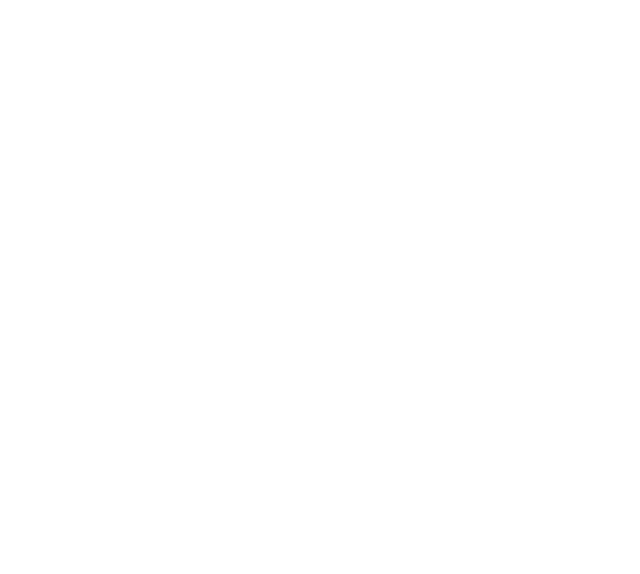
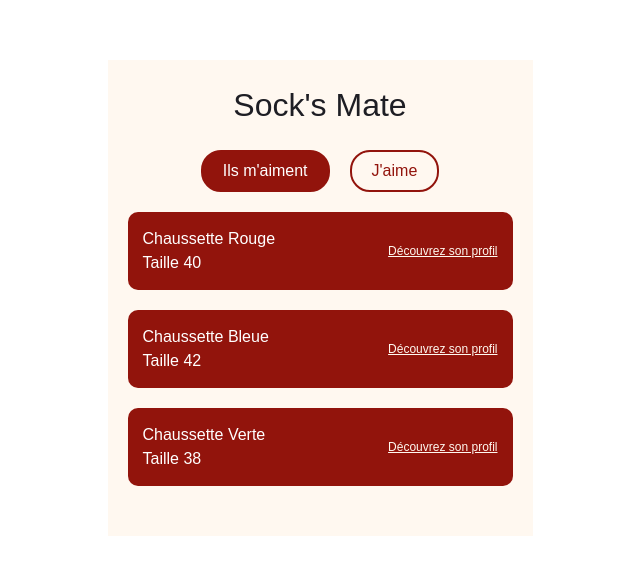
Before and after one commit to TomMbn/Socks_Mate_Front, a React (Vite) app: page /like in a window 1280 px wide. Shown: the part 102-676 px from the top of the page, without its empty margins (320-960 px from the left). Built offline with nearby package versions, Linux system fonts and the light colour scheme; a web font is replaced by a local one.

Commit message:
Like/Card : Modif page Like et SockCard

```diff
--- a/src/App.tsx
+++ b/src/App.tsx
@@ -6,6 +6,7 @@
 import Register from './pages/Register';
 import Message from './pages/Message';
 import Like from './pages/Like';
+import SockLikeCard from './components/SockLikeCard';
 
 function App() {
   return (
@@ -18,6 +19,7 @@
         <Route path='/profile' element={<Profile />}/>
         <Route path='/message' element={<Message />}/>
         <Route path='/like' element={<Like />}/>
+        <Route path="/sock/:id" element={<SockLikeCard />} />
       </Routes>
     </Router>
   )
--- a/src/components/SockCard.tsx
+++ b/src/components/SockCard.tsx
@@ -17,8 +17,10 @@
         <span>{sockSize}</span>
       </div>
       <p className="description">{description}</p>
-      <span className="heart-icon">❤️</span>
-      <button className="message-button">Message</button>
+      <div className="footerCard">
+        <span className="heart-icon">❤️</span>
+        <button className="message-button">Message</button>
+      </div>
     </div>
   );
 };
--- /dev/null
+++ b/src/components/SockLikeCard.tsx
@@ -0,0 +1,38 @@
+import React from 'react';
+import { useParams } from 'react-router-dom';
+import SockCard from './SockCard';
+import Navbar from './Navbar';
+
+const SockLikeCard: React.FC = () => {
+  const { id } = useParams<{ id: string }>();
+
+  const socksWhoLiked = [
+    { id: 1, sockName: 'Chaussette Rouge', sockSize: 'Taille 40', description: 'Chaussette confortable en coton.', imageUrl: '' },
+    { id: 2, sockName: 'Chaussette Bleue', sockSize: 'Taille 42', description: 'Chaussette sportive pour un meilleur maintien.', imageUrl: '' },
+    { id: 3, sockName: 'Chaussette Verte', sockSize: 'Taille 38', description: 'Chaussette douce et écologique.', imageUrl: '' },
+  ];
+
+
+  const selectedSock = socksWhoLiked.find(sock => sock.id === parseInt(id || '', 10));
+
+  if (!selectedSock) {
+    return <div>Chaussette non trouvée.</div>;
+  }
+
+  return (
+    <div>
+      <h1>Sock's Mate</h1>
+      <div className='container'>
+      <SockCard
+        sockName={selectedSock.sockName}
+        sockSize={selectedSock.sockSize}
+        description={selectedSock.description}
+        imageUrl={selectedSock.imageUrl}
+      />
+      </div>
+      <Navbar />
+    </div>
+  );
+};
+
+export default SockLikeCard;
--- a/src/index.css
+++ b/src/index.css
@@ -7,6 +7,7 @@
 
 #root {
   width: 100%;
+  background-color: #fff8f0;
   max-width: 425px;
 }
 
--- a/src/pages/Like.tsx
+++ b/src/pages/Like.tsx
@@ -1,7 +1,51 @@
-const Like: React.FC = () =>{
-    return(
-    <>
-    </>
-    )
-}
-export default Like;
+import React, { useState } from 'react';
+import { useNavigate } from 'react-router-dom';
+import '../styles/Like.css';
+
+const Like: React.FC = () => {
+    const [activeTab, setActiveTab] = useState<'ilsMaiment' | 'jaime'>('ilsMaiment');
+    const navigate = useNavigate();
+
+    const socksWhoLiked = [
+      { id: 1, sockName: 'Chaussette Rouge', sockSize: 'Taille 40', description: 'Chaussette confortable en coton.', imageUrl: '/images/red-sock.jpg' },
+      { id: 2, sockName: 'Chaussette Bleue', sockSize: 'Taille 42', description: 'Chaussette sportive pour un meilleur maintien.', imageUrl: '/images/blue-sock.jpg' },
+      { id: 3, sockName: 'Chaussette Verte', sockSize: 'Taille 38', description: 'Chaussette douce et écologique.', imageUrl: '/images/green-sock.jpg' },
+    ];
+
+    const handleTabChange = (tab: 'ilsMaiment' | 'jaime') => {
+      setActiveTab(tab);
+    };
+
+    const handleProfileClick = (id: number) => {
+      navigate(`/sock/${id}`);
+    };
+
+    return (
+      <div className="like">
+        <h1>Sock's Mate</h1>
+
+        <div className="tabs">
+          <button className={activeTab === 'ilsMaiment' ? 'active' : ''} onClick={() => handleTabChange('ilsMaiment')}>
+            Ils m'aiment
+          </button>
+          <button className={activeTab === 'jaime' ? 'active' : ''} onClick={() => handleTabChange('jaime')}>
+            J'aime
+          </button>
+        </div>
+
+        <div className="sock-list">
+          {activeTab === 'ilsMaiment' && socksWhoLiked.map((sock) => (
+            <div key={sock.id} className="sock-banner" onClick={() => handleProfileClick(sock.id)}>
+              <div className="banner-info">
+                <span>{sock.sockName}</span>
+                <span>{sock.sockSize}</span>
+              </div>
+              <span className="view-profile">Découvrez son profil</span>
+            </div>
+          ))}
+        </div>
+      </div>
+    );
+  };
+
+  export default Like;
--- /dev/null
+++ b/src/styles/Like.css
@@ -0,0 +1,91 @@
+ .tabs {
+    display: flex;
+    justify-content: center;
+    margin-bottom: 20px;
+  }
+
+  .tabs button {
+    border: 2px solid #92140C;
+    background-color: transparent;
+    padding: 10px 20px;
+    font-size: 16px;
+    color: #92140C;
+    cursor: pointer;
+    border-radius: 20px;
+    margin: 0 10px;
+  }
+
+  .tabs button.active {
+    background-color: #92140C;
+    color: white;
+  }
+
+  .tabs button:hover {
+    background-color: #ffebe5;
+  }
+
+  .sock-list {
+    margin-bottom: 50px;
+  }
+
+  .sock-banner {
+    display: flex;
+    justify-content: space-between;
+    align-items: center;
+    background-color: #92140C;
+    padding: 15px;
+    margin: 20px;
+    border-radius: 10px;
+    color: white;
+    cursor: pointer;
+  }
+
+  .sock-banner:hover {
+    background-color: #a93226;
+  }
+
+  .banner-info {
+    display: flex;
+    flex-direction: column;
+  }
+
+  .view-profile {
+    font-size: 12px;
+    text-decoration: underline;
+    color: #FFF8F0;
+  }
+
+  .back-button {
+    background-color: #1E1E24;
+    color: white;
+    padding: 10px 20px;
+    border: none;
+    border-radius: 5px;
+    cursor: pointer;
+    margin-bottom: 20px;
+  }
+
+  .back-button:hover {
+    background-color: #333;
+  }
+
+  /* Footer icons */
+  .footer {
+    position: fixed;
+    bottom: 0;
+    width: 100%;
+    background-color: white;
+    padding: 10px 0;
+    display: flex;
+    justify-content: space-around;
+    border-top: 1px solid #CCC;
+  }
+
+  .icon {
+    font-size: 24px;
+    color: #1E1E24;
+  }
+
+  .icon.heart-icon {
+    color: #92140C;
+  }
--- a/src/styles/SockCard.css
+++ b/src/styles/SockCard.css
@@ -1,3 +1,10 @@
+  .container {
+    display: flex;
+    flex-direction: column;
+    align-items: center;
+    margin-bottom: 20px;
+  }
+
   .card {
     background-color: #1e1e24;
     color: #fff8f0;
@@ -6,6 +13,12 @@
     width: 300px;
     text-align: center;
     box-shadow: 0 4px 6px rgba(0, 0, 0, 0.1);
+  }
+
+  .footerCard{
+    display: flex;
+    align-items: center;
+    justify-content: center;
   }
 
   .sock-image {
@@ -31,9 +44,9 @@
   .message-button {
     background-color: #92140c;
     color: #fff8f0;
-    padding: 10px 20px;
+    padding: 10px 35px;
     border: none;
-    border-radius: 20px;
+    border-radius: 15px;
     font-size: 16px;
     cursor: pointer;
   }
```
